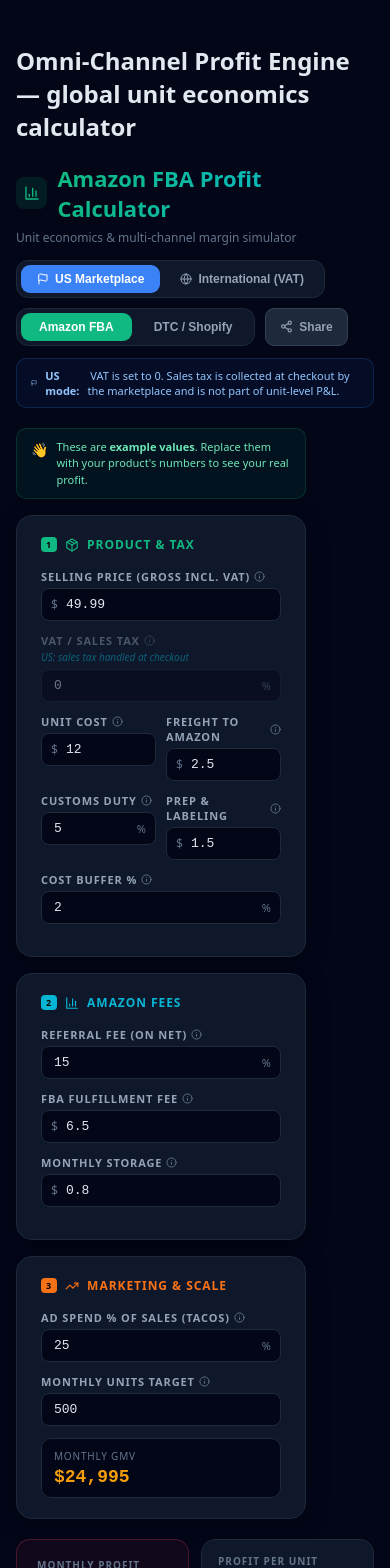
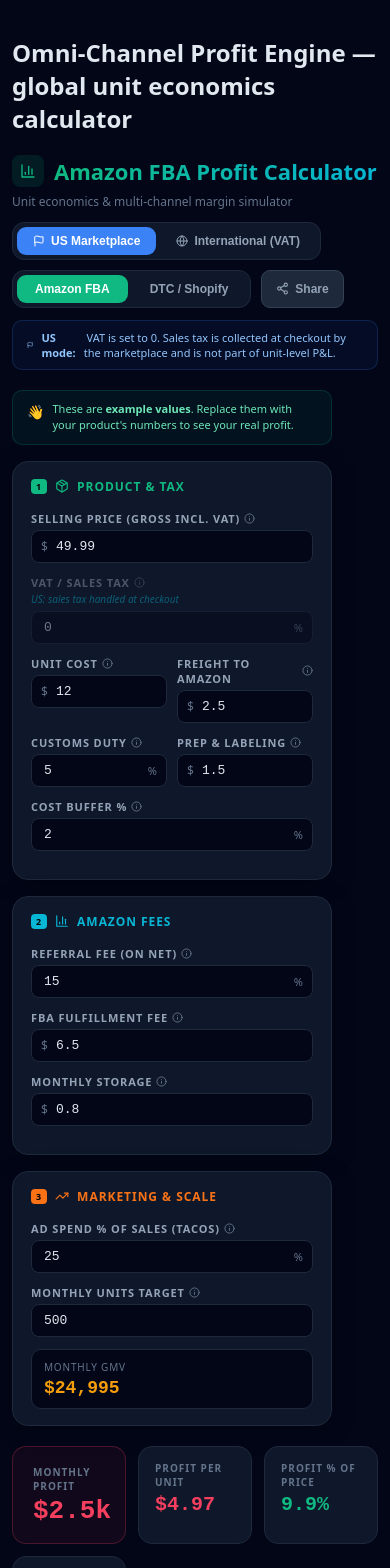
Before and after one commit to avielg-droid/amazon-calculator, a React (Vite) app: page / in a window 390 px wide. Shown: the top 1568 px of the page. Built offline with nearby package versions, Linux system fonts and the light colour scheme.

Commit message:
fix: mobile responsiveness — sidebar expands full width, KPI grid 2-col, waterfall label narrower, tighter padding

```diff
--- a/App.jsx
+++ b/App.jsx
@@ -19,7 +19,7 @@
 
 const LABEL = { fontSize: 11, fontWeight: 600, letterSpacing: "0.08em", textTransform: "uppercase", color: C.s4, marginBottom: 4, display: "block" };
 const ROW = { display: "flex", justifyContent: "space-between", alignItems: "center", padding: "7px 0", borderBottom: `1px solid ${C.s8}` };
-const CARD = { background: C.s9, border: `1px solid ${C.s8}`, borderRadius: 16, padding: "20px 24px", boxShadow: "0 4px 24px #00000040" };
+const CARD = { background: C.s9, border: `1px solid ${C.s8}`, borderRadius: 16, padding: "16px 18px", boxShadow: "0 4px 24px #00000040" };
 const MONO = { fontFamily: "ui-monospace, monospace" };
 
 function InputField({ label, name, value, onChange, prefix, suffix, highlight, disabled, dimNote, tooltip, error }) {
@@ -139,7 +139,7 @@
   return (
     <div style={{ marginBottom: 6 }}>
       <div style={{ display: "flex", alignItems: "center", gap: 10 }}>
-        <span style={{ fontSize: 11, color: C.s4, width: 150, flexShrink: 0, textAlign: "right" }}>{label}</span>
+        <span style={{ fontSize: 11, color: C.s4, width: 120, flexShrink: 0, textAlign: "right" }}>{label}</span>
         <div style={{ flex: 1, height: isTotal ? 8 : 6, background: C.s8, borderRadius: 99, overflow: "hidden" }}>
           <div style={{ height: "100%", width: `${pct}%`, background: color, borderRadius: 99 }} />
         </div>
@@ -150,7 +150,7 @@
           {isFinite(pctOfPrice) ? `${pctOfPrice >= 0 ? "+" : ""}${fmt(pctOfPrice, 1)}%` : "—"}
         </span>
       </div>
-      {note && <p style={{ fontSize: 10, color: C.cyan, margin: "2px 0 0 160px", fontStyle: "italic" }}>{note}</p>}
+      {note && <p style={{ fontSize: 10, color: C.cyan, margin: "2px 0 0 130px", fontStyle: "italic" }}>{note}</p>}
     </div>
   );
 }
@@ -330,12 +330,12 @@
 
   return (
     <>
-    <div style={{ background: C.s95, minHeight: "100vh", padding: "24px 16px", fontFamily: "ui-sans-serif, system-ui, sans-serif", color: "#e2e8f0" }}>
+    <div style={{ background: C.s95, minHeight: "100vh", padding: "16px 12px", fontFamily: "ui-sans-serif, system-ui, sans-serif", color: "#e2e8f0" }}>
       <h2 className="sr-only">Omni-Channel Profit Engine — global unit economics calculator</h2>
 
       {/* Header */}
       <div style={{ maxWidth: 1100, margin: "0 auto 20px" }}>
-        <div style={{ display: "flex", flexWrap: "wrap", alignItems: "flex-start", justifyContent: "space-between", gap: 14 }}>
+        <div style={{ display: "flex", flexWrap: "wrap", alignItems: "flex-start", justifyContent: "space-between", gap: 14, rowGap: 12 }}>
           <div>
             <div style={{ display: "flex", alignItems: "center", gap: 10, marginBottom: 6 }}>
               <div style={{ width: 32, height: 32, background: "#10b98120", borderRadius: 8, display: "flex", alignItems: "center", justifyContent: "center" }}>
@@ -392,7 +392,7 @@
       <div style={{ maxWidth: 1100, margin: "0 auto", display: "flex", flexWrap: "wrap", gap: 20, alignItems: "flex-start" }}>
 
         {/* ── SIDEBAR ── */}
-        <div style={{ flex: "0 0 290px", minWidth: 260, display: "flex", flexDirection: "column", gap: 16 }}>
+        <div style={{ flex: "1 1 260px", maxWidth: 320, minWidth: 260, display: "flex", flexDirection: "column", gap: 16 }}>
 
           <div style={{ padding: "10px 14px", background: "#10b98112", border: "1px solid #10b98130", borderRadius: 10, fontSize: 11, color: "#6ee7b7", lineHeight: 1.5, display: "flex", gap: 8 }}>
             <span style={{ fontSize: 14 }}>👋</span>
@@ -476,7 +476,7 @@
           {/* KPI row + pie chart */}
           <div style={{ display: "flex", flexWrap: "wrap", gap: 16, alignItems: "flex-start" }}>
             <div style={{ flex: 2, minWidth: 280 }}>
-              <div style={{ display: "grid", gridTemplateColumns: "repeat(auto-fit, minmax(130px, 1fr))", gap: 12 }}>
+              <div style={{ display: "grid", gridTemplateColumns: "repeat(auto-fit, minmax(110px, 1fr))", gap: 12 }}>
                 <StatCard label="Monthly profit" value={`$${fmtK(s.totalMonthlyProfit)}`} signed big />
                 <StatCard label="Profit per unit" value={`$${fmt(s.netProfitPerUnit)}`} signed />
                 <StatCard label="Profit % of price" value={`${fmt(s.netMargin, 1)}%`} signed />
@@ -509,7 +509,7 @@
                 </span>
               </div>
               <div style={{ display: "flex", alignItems: "center", gap: 10, marginBottom: 8 }}>
-                <span style={{ width: 150, flexShrink: 0 }} />
+                <span style={{ width: 120, flexShrink: 0 }} />
                 <span style={{ flex: 1 }} />
                 <span style={{ fontSize: 9, color: C.s6, textTransform: "uppercase", letterSpacing: "0.08em", width: 58, textAlign: "right" }}>$/unit</span>
                 <span style={{ fontSize: 9, color: C.s6, textTransform: "uppercase", letterSpacing: "0.08em", width: 42, textAlign: "right" }}>% of price</span>
```
